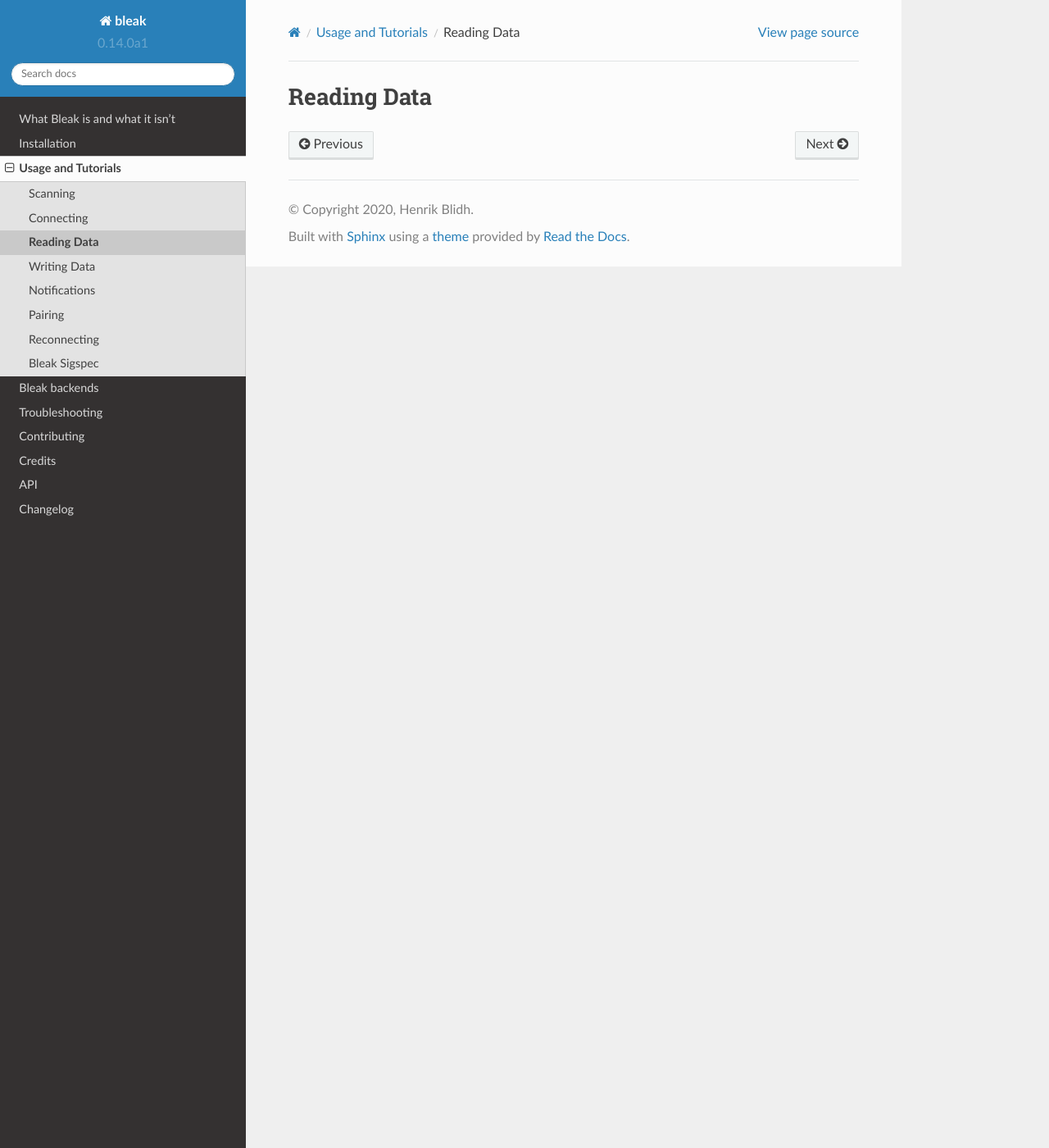
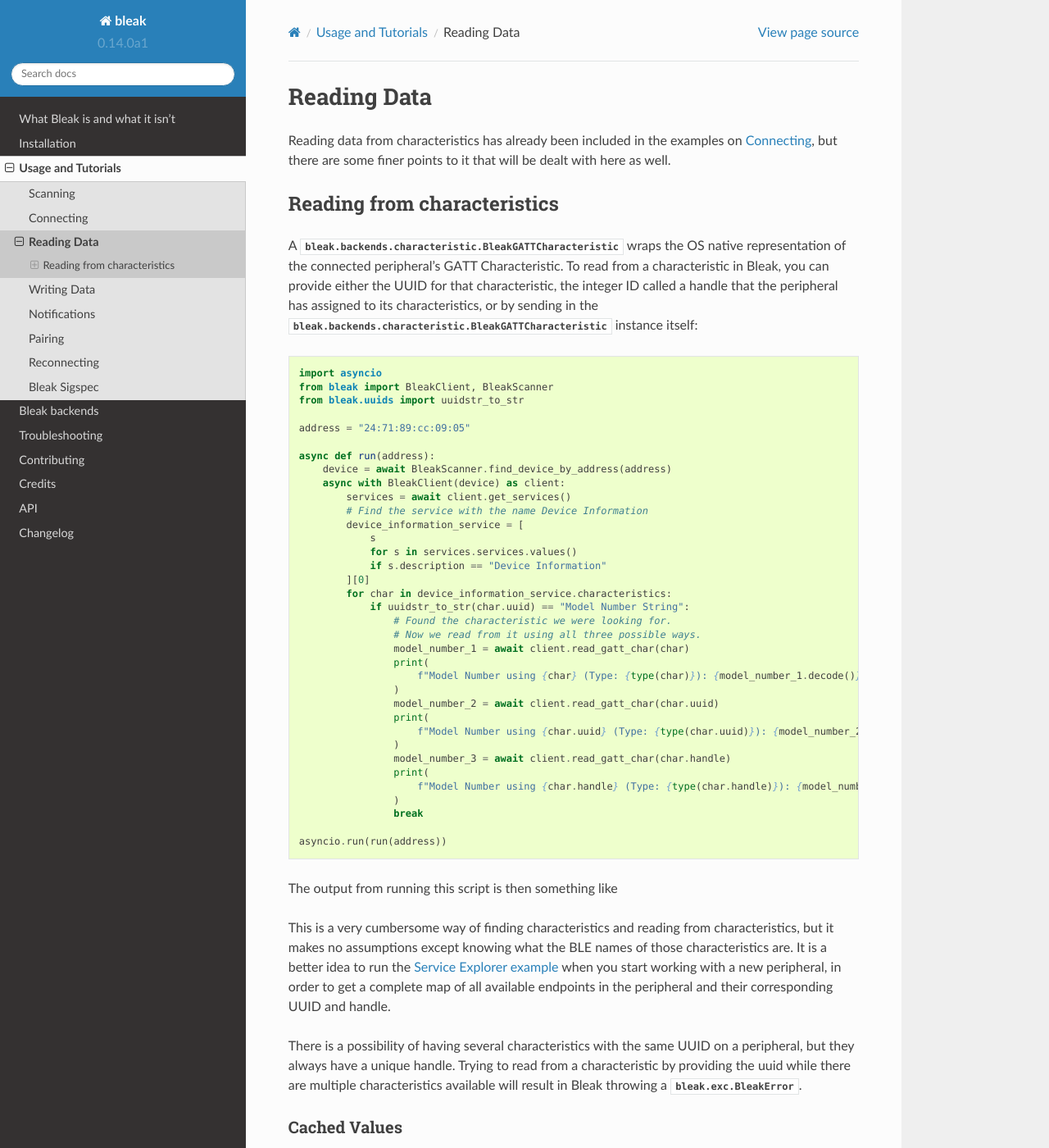
Before and after one commit to hbldh/bleak, a Sphinx documentation site: the page built from docs/usage/reading.rst, in a window 1280 px wide and 1400 px high. Shown: the whole window at 82% size. Built offline with Sphinx 7.4.7 and the Read the Docs theme 2.0.0, drawn with Linux system fonts in a browser that asks for light colours; some of the changed text lies outside the part shown.

Commit message:
Wrote reading and connecting

```diff
--- a/docs/api.rst
+++ b/docs/api.rst
@@ -36,7 +36,7 @@ Python-for-Android/Kivy
     :members:
 
 Scanning Clients
-==================
+================
 
 Interface
 ~~~~~~~~~
--- a/docs/usage/reading.rst
+++ b/docs/usage/reading.rst
@@ -1,3 +1,83 @@
-============
+************
 Reading Data
-============
+************
+
+Reading data from characteristics has already been included in the examples on :ref:`connecting`,
+but there are some finer points to it that will be dealt with here as well.
+
+
+Reading from characteristics
+----------------------------
+
+A :py:class:`bleak.backends.characteristic.BleakGATTCharacteristic` wraps the OS native representation
+of the connected peripheral's GATT Characteristic. To read from a characteristic in Bleak, you can
+provide either the UUID for that characteristic,
+the integer ID called a handle that the peripheral has assigned to its characteristics,
+or by sending in the :py:class:`bleak.backends.characteristic.BleakGATTCharacteristic`
+instance itself:
+
+.. code-block:: python
+
+    import asyncio
+    from bleak import BleakClient, BleakScanner
+    from bleak.uuids import uuidstr_to_str
+
+    address = "24:71:89:cc:09:05"
+
+    async def run(address):
+        device = await BleakScanner.find_device_by_address(address)
+        async with BleakClient(device) as client:
+            services = await client.get_services()
+            # Find the service with the name Device Information
+            device_information_service = [
+                s
+                for s in services.services.values()
+                if s.description == "Device Information"
+            ][0]
+            for char in device_information_service.characteristics:
+                if uuidstr_to_str(char.uuid) == "Model Number String":
+                    # Found the characteristic we were looking for.
+                    # Now we read from it using all three possible ways.
+                    model_number_1 = await client.read_gatt_char(char)
+                    print(
+                        f"Model Number using {char} (Type: {type(char)}): {model_number_1.decode()}"
+                    )
+                    model_number_2 = await client.read_gatt_char(char.uuid)
+                    print(
+                        f"Model Number using {char.uuid} (Type: {type(char.uuid)}): {model_number_2.decode()}"
+                    )
+                    model_number_3 = await client.read_gatt_char(char.handle)
+                    print(
+                        f"Model Number using {char.handle} (Type: {type(char.handle)}): {model_number_3.decode()}"
+                    )
+                    break
+
+    asyncio.run(run(address))
+
+The output from running this script is then something like
+
+.. code-block::bash
+
+    Model Number using 00002a24-0000-1000-8000-00805f9b34fb (Handle: 12):  (Type: <class 'bleak.backends.winrt.characteristic.BleakGATTCharacteristicWinRT'>): CC2650 SensorTag
+    Model Number using 00002a24-0000-1000-8000-00805f9b34fb (Type: <class 'str'>): CC2650 SensorTag
+    Model Number using 12 (Type: <class 'int'>): CC2650 SensorTag
+
+This is a very cumbersome way of finding characteristics and reading from characteristics, but it makes
+no assumptions except knowing what the BLE names of those characteristics are. It is a better
+idea to run the `Service Explorer example <https://github.com/hbldh/bleak/blob/master/examples/service_explorer.py>`_
+when you start working with a new peripheral, in order to get a complete map of all available endpoints in the
+peripheral and their corresponding UUID and handle.
+
+There is a possibility of having several characteristics with the same UUID on a peripheral, but they
+always have a unique handle. Trying to read from a characteristic by providing the uuid while there
+are multiple characteristics available will result in Bleak throwing a
+:py:exc:`bleak.exc.BleakError`.
+
+Cached Values
+^^^^^^^^^^^^^
+
+When you call :py:meth:`bleak.backends.client.read_gatt_char`, Bleak will by default ask the
+peripheral to send the value. In some cases the values are static and wil not change. In that case
+one can send the `use_cached=True` keyword in the :py:meth:`bleak.backends.client.read_gatt_char`
+call to use the value cached in the OS, to avoid the round trip to the actual device. This might result
+in faster execution times when reading.
```
Also changed, not shown: docs/usage/connect.rst (+13 -17 lines), docs/usage/scanning.rst (+39 -3 lines), 1 other file.
